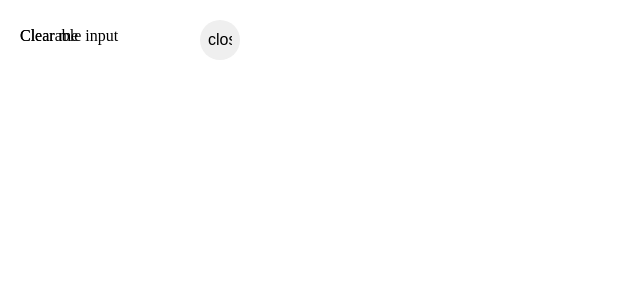
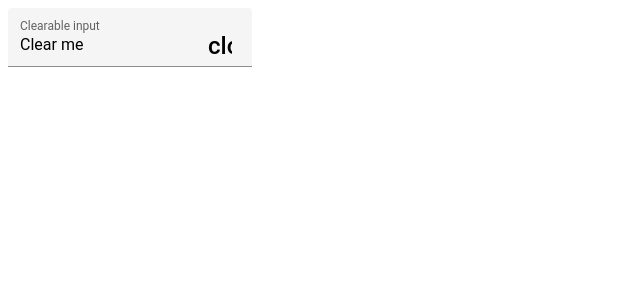
Before and after one commit to jvanheerdenn/angular-block-mayus-example, an Angular app: page / in a window 1280 px wide. Shown: the top 300 px of the page, without its empty margins (0-640 px from the left). Built offline with nearby package versions, Linux system fonts and the light colour scheme.

Commit message:
1 file modified

```diff
--- a/src/styles.scss
+++ b/src/styles.scss
@@ -1,4 +1,2 @@
 /* Add application styles & imports to this file! */
-@use '@angular/material' as mat;
-
-$my-palette: mat.$indigo-palette;
+@import '~@angular/material/prebuilt-themes/deeppurple-amber.css';
```
